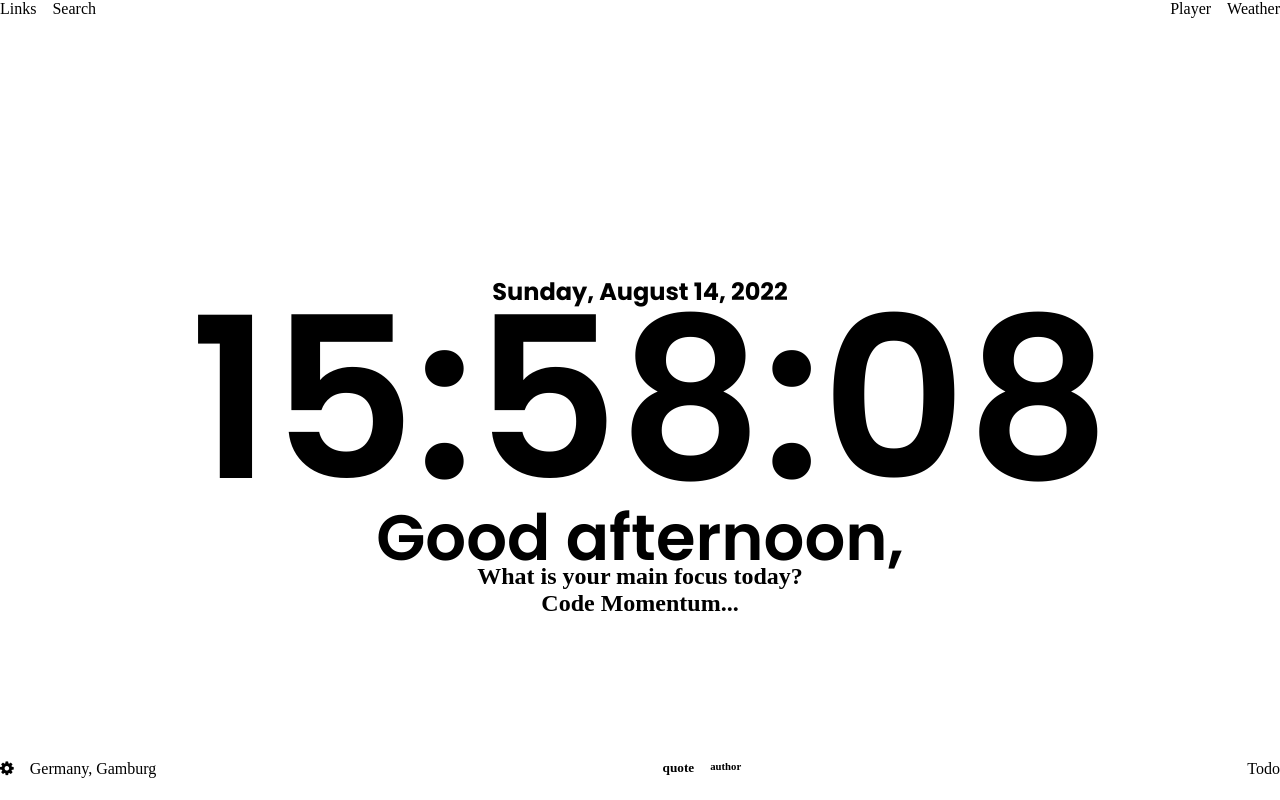
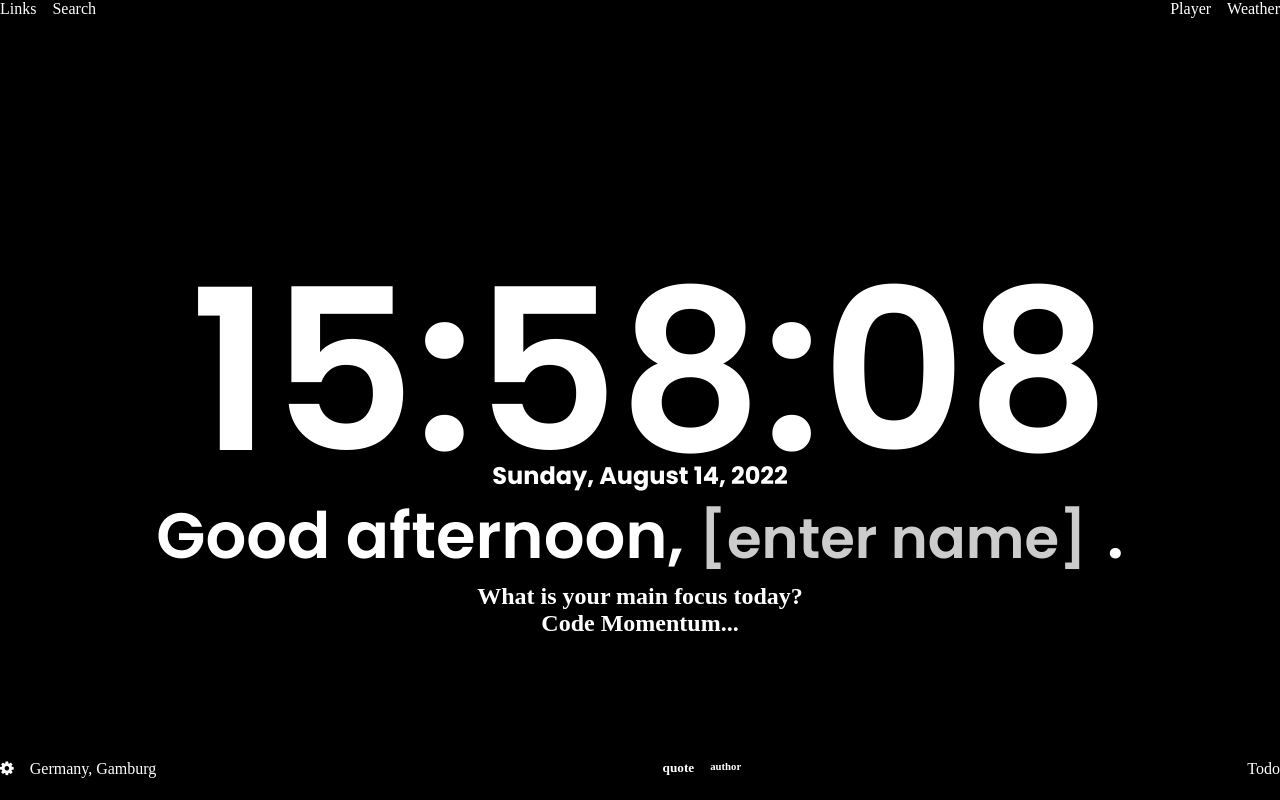
Before and after one commit to skydiver-a/momentum, a plain HTML site: page index.html in a window 1280 px wide. Drawn offline with Linux system fonts and the light colour scheme.

Commit message:
feat: add js & css to greeting form, including local storage

```diff
--- a/dist/main.js
+++ b/dist/main.js
@@ -1 +1 @@
-(()=>{"use strict";window.onload=function(){setInterval((()=>{e(),t(),n()}),1e3),r()};const e=()=>{const e=document.querySelector(".clock"),t=new Date,n=String(t.getHours()).padStart(2,"0"),r=String(t.getMinutes()).padStart(2,"0"),a=String(t.getSeconds()).padStart(2,"0");e.innerText=`${n}:${r}:${a}`},t=()=>{const e=document.querySelector(".calendar"),t=new Date,n=String(t.getFullYear()),r=t.getMonth(),a=String(t.getDate()),o=t.getDay();e.innerText=`${["Sunday","Monday","Tuesday","Wednesday","Thursday","Friday","Saturday"][o]}, ${["January","February","March","April","May","June","July","August","September","October","November","December"][r]} ${a}, ${n}`},n=()=>{const e=document.querySelector(".greeting");let t="";switch(Math.floor((new Date).getHours()/6)){case 0:t="night";break;case 1:t="morning";break;case 2:t="afternoon";break;case 3:t="evening"}e.innerText=`Good ${t}, `},r=()=>{}})();
+(()=>{"use strict";window.onload=function(){setInterval((()=>{e(),t(),n()}),1e3),a()};const e=()=>{const e=document.querySelector(".clock"),t=new Date,n=String(t.getHours()).padStart(2,"0"),a=String(t.getMinutes()).padStart(2,"0"),r=String(t.getSeconds()).padStart(2,"0");e.innerText=`${n}:${a}:${r}`},t=()=>{const e=document.querySelector(".calendar"),t=new Date,n=String(t.getFullYear()),a=t.getMonth(),r=String(t.getDate()),o=t.getDay();e.innerText=`${["Sunday","Monday","Tuesday","Wednesday","Thursday","Friday","Saturday"][o]}, ${["January","February","March","April","May","June","July","August","September","October","November","December"][a]} ${r}, ${n}`},n=()=>{const e=document.querySelector(".greeting-content");let t="";switch(Math.floor((new Date).getHours()/6)){case 0:t="night";break;case 1:t="morning";break;case 2:t="afternoon";break;case 3:t="evening"}e.innerText=`Good ${t}, `},a=()=>{const e=document.forms.name.elements.user;e.addEventListener("blur",(()=>{r(e),o("name",e.value)}))},r=e=>{e.style.width=e.value.length+"ch"},o=(e,t)=>{localStorage.setItem(e,t)};window.addEventListener("load",(()=>{if(localStorage.getItem("name")){const e=localStorage.getItem("name");(e=>{const t=document.forms.name.elements.user;t.value=e,r(t)})(e),console.log(e)}}))})();
--- a/index.html
+++ b/index.html
@@ -22,15 +22,17 @@
   </header>
 
   <main>
-      <div class="calendar"></div>
-      <div class="clock">00:00:00</div>
-      <div class="greeting">
-        <input type="text" name="name">
-      </div>
-      <h2>What is your main focus today?</h2>
-      <h2>Code Momentum...</h2>
-
-
+    <div class="calendar"></div>
+    <div class="clock"></div>
+    <div class="greeting">
+      <span class="greeting-content"></span>
+      <form name="name">
+        <input type="text" name="user" class="greeting-name" placeholder="[enter name]">
+      </form>
+      <span class="greeting-content">.</span>
+    </div>
+    <h2>What is your main focus today?</h2>
+    <h2>Code Momentum...</h2>
   </main>
 
   <footer>
--- a/src/css/style.css
+++ b/src/css/style.css
@@ -2,6 +2,11 @@
   box-sizing: border-box;
   padding: 0;
   margin: 0;
+}
+
+body {
+  background-color: #000000;
+  color: #FFFFFF;
 }
 
 header, footer {
@@ -22,13 +27,13 @@ main {
 }
 main .clock {
   position: absolute;
-  top: 0;
+  top: -10vh;
   right: 0;
   bottom: 0;
   left: 0;
   margin: auto;
   width: 900px;
-  height: 224px;
+  height: 200px;
 }
 
 .clock {
@@ -40,7 +45,7 @@ main .clock {
 }
 
 .calendar {
-  margin-top: 15rem;
+  margin-top: 53vh;
   font-family: "Poppins";
   font-style: normal;
   font-weight: 700;
@@ -49,12 +54,41 @@ main .clock {
 }
 
 .greeting {
-  margin-top: 13rem;
+  margin: 0 auto;
   font-family: "Poppins";
   font-style: normal;
   font-weight: 600;
   font-size: 4rem;
   line-height: 0.8;
 }
+.greeting form {
+  display: inline-block;
+}
+.greeting form input[type=text] {
+  border: none;
+  outline: none;
+  background-color: transparent;
+  font-family: "Poppins";
+  font-style: normal;
+  font-weight: 600;
+  font-size: 4rem;
+  line-height: 0.8;
+  color: #FFFFFF;
+  width: 9.5ch;
+}
+.greeting form input[type=text]::placeholder {
+  color: rgba(255, 255, 255, 0.8);
+  font-family: "Poppins";
+  font-style: normal;
+  font-weight: 600;
+  font-size: 3.5rem;
+  line-height: 0.8;
+}
+.greeting form input[type=text]:-internal-autofill-selected {
+  appearance: menulist-button;
+  background-image: none !important;
+  background-color: transparent;
+  color: #FFFFFF;
+}
 
 /*# sourceMappingURL=style.css.map */
```
Also changed, not shown: src/index.js (+35 -3 lines).
